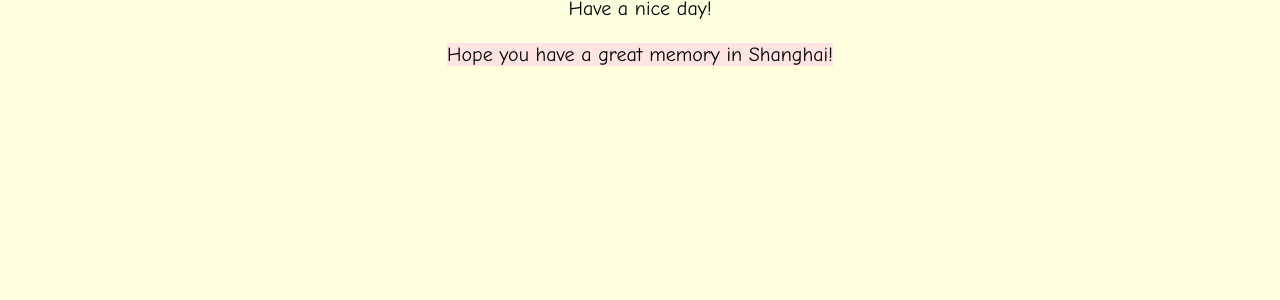
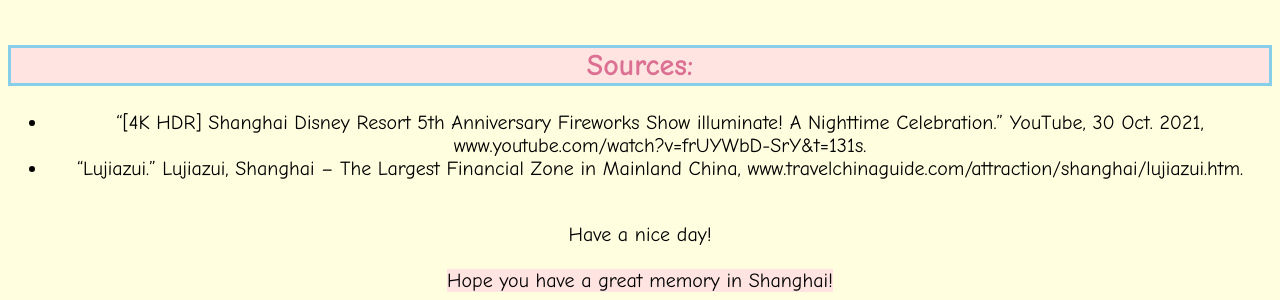
Before and after one commit to qxu23/summer23, a plain HTML site: page index.html in a window 1280 px wide. Shown: the part 795-1095 px from the top of the page. Before the commit the page ends 869 px from the top, so only its background shows below. Drawn offline with Linux system fonts and the light colour scheme.

Commit message:
Update index.html

```diff
--- a/index.html
+++ b/index.html
@@ -17,7 +17,7 @@
 h2 {
 border: 3px solid skyblue;
 background-color: mistyrose;
-color: #6495ED;
+color: palevioletred;
 }
 </style>
 
@@ -33,12 +33,19 @@
 	<p>Known as the "Paris of the East," Shanghai is a vibrant city that combines rich history and culture with modern charm. It is famous for its breathtaking cityscape, its famous skyline like the Shanghai Tower and Oriental Pearl TV Tower, coexists greatly with the historical sites like the Bund.
 	Also, beyond its architectural marvels, Shanghai offers an exhilarating cultural experience. Traditional markets and neighborhoods, known as "nongtangs," contrast with busy commercial districts like Nanjing Road and people square, which is quite similar to the Times Square. Shanghai's unique blend of traditional and modern, East and West, creates a captivating atmosphere that is both dynamic and static.
 	It's a city that never sleeps, filled with endless opportunities for exploration and discovery.</p>
-	<br>
+	<br><br>
 <img src="https://qxu23.github.io/summer23/images/lujiazuizone.gif" style="width:30%">
 <br><br>
 All these things mentioned above will exhibit in the game, click<a href="https://qxu23.github.io/summer23/summer23.html">here</a>, do not wait and get starts!
 <br><br>
-Have a nice day!<br><br>
+<h2>Sources:</h2>
+<ul>
+<li>“[4K HDR] Shanghai Disney Resort 5th Anniversary Fireworks Show illuminate! A Nighttime Celebration.” YouTube, 30 Oct. 2021, www.youtube.com/watch?v=frUYWbD-SrY&amp;t=131s.</li>
+<li> “Lujiazui.” Lujiazui, Shanghai – The Largest Financial Zone in Mainland China, www.travelchinaguide.com/attraction/shanghai/lujiazui.htm.</li>
+</ul>
+<br>
+Have a nice day!
+<br><br>
 <span style="background-color: mistyrose; font-size:20px">Hope you have a great memory in Shanghai!</span>
  </body>
 
```
